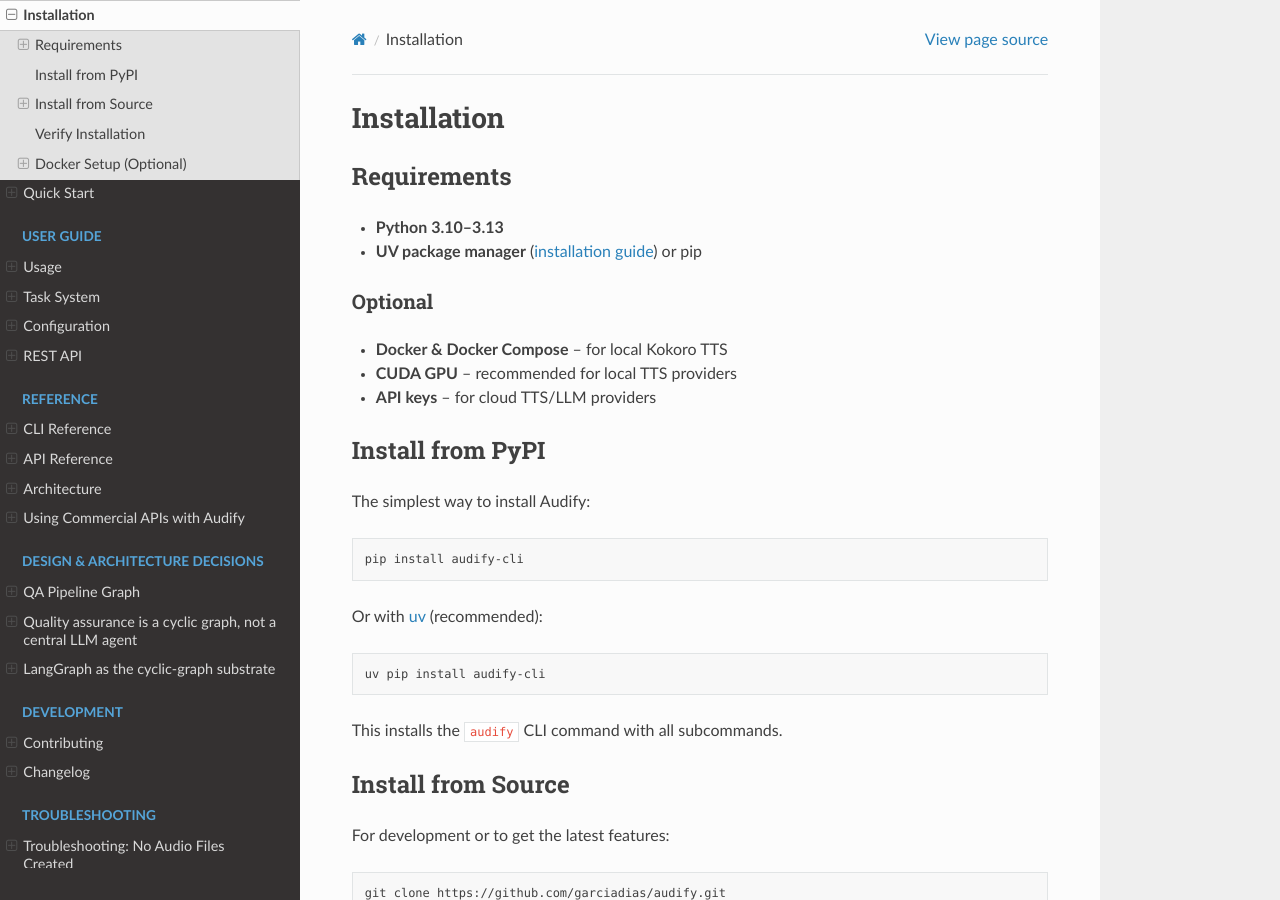
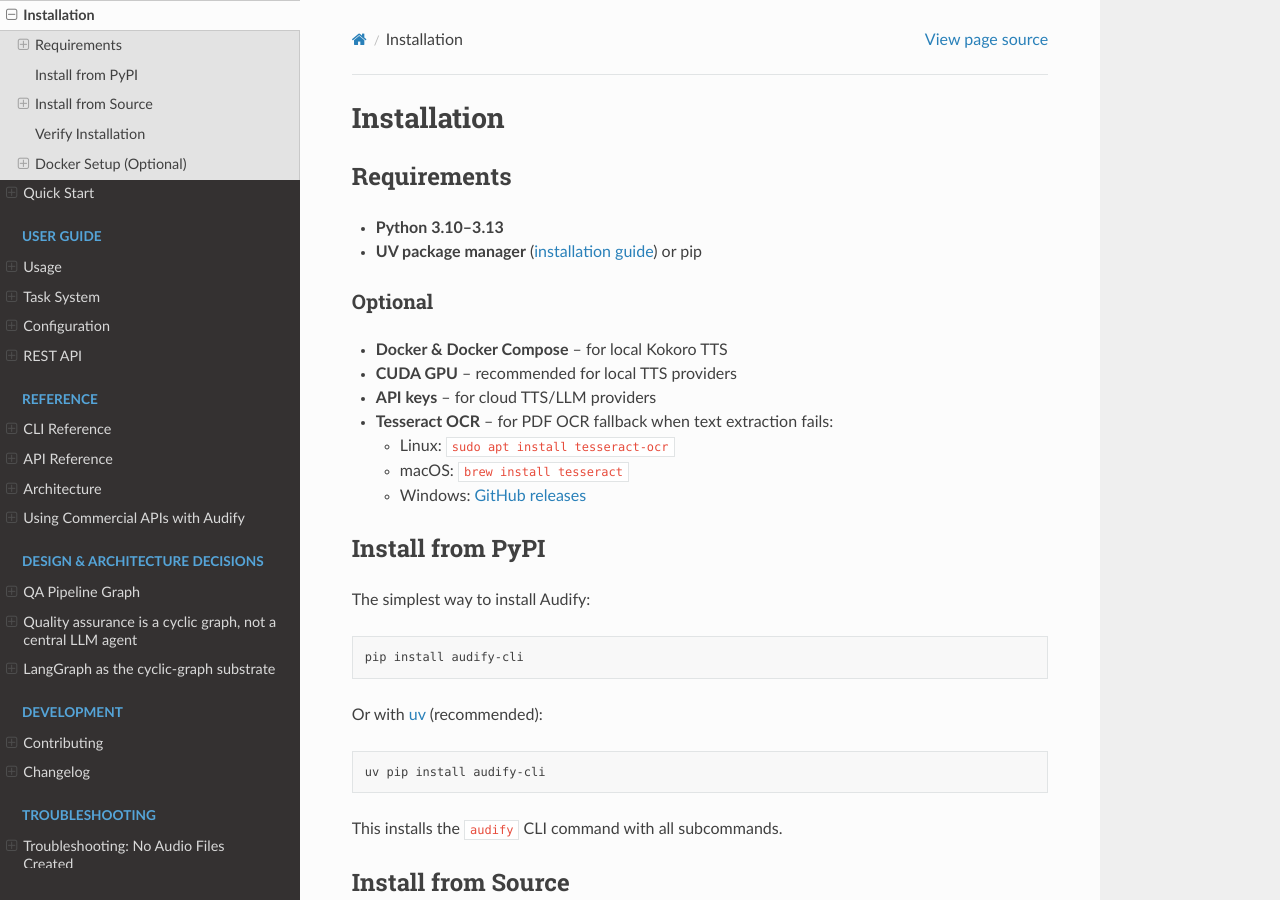
Before and after one commit to garciadias/audify, a Sphinx documentation site: the page built from docs/installation.md, in a window 1280 px wide and 900 px high. Built offline with Sphinx 7.4.7 and the Read the Docs theme 3.1.0, drawn with Linux system fonts in a browser that asks for light colours.

Commit message:
docs: add tesseract-ocr as optional prerequisite for PDF OCR fallback

```diff
--- a/docs/installation.md
+++ b/docs/installation.md
@@ -10,6 +10,10 @@
 - **Docker & Docker Compose** -- for local Kokoro TTS
 - **CUDA GPU** -- recommended for local TTS providers
 - **API keys** -- for cloud TTS/LLM providers
+- **Tesseract OCR** -- for PDF OCR fallback when text extraction fails:
+  - Linux: `sudo apt install tesseract-ocr`
+  - macOS: `brew install tesseract`
+  - Windows: [GitHub releases](https://github.com/UB-Mannheim/tesseract/wiki)
 
 ## Install from PyPI
 
```
Also changed, not shown: README.md (+7 -0 lines).
